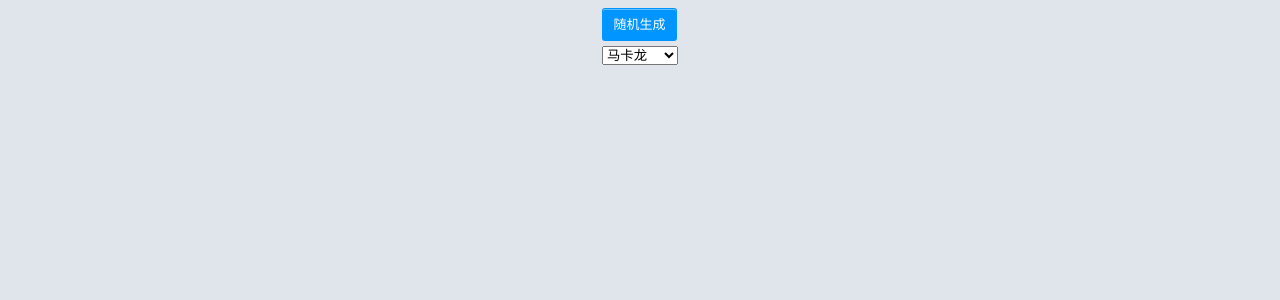
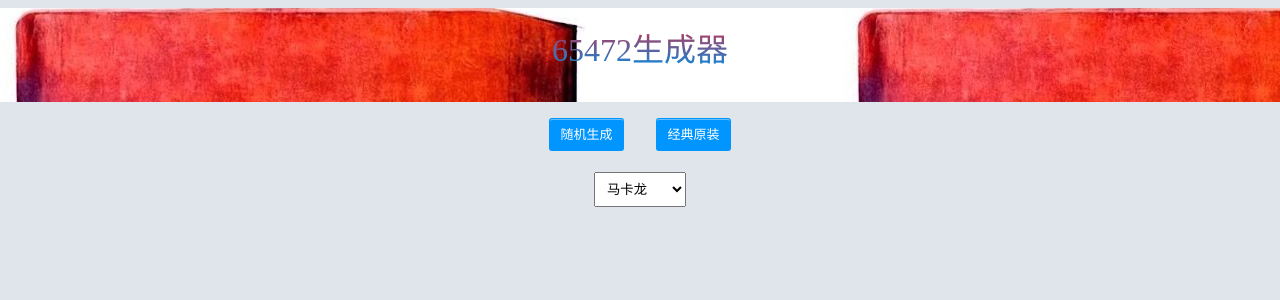
Before and after one commit to OceanPresentChao/65472Generator, a Vue app: page / in a window 1280 px wide. Shown: the top 300 px of the page. Built offline with nearby package versions, Linux system fonts and the light colour scheme.

Commit message:
feat: 增加原装圣经按钮

```diff
--- a/src/App.vue
+++ b/src/App.vue
@@ -8,11 +8,6 @@ import Generator from './components/Generator.vue';
 
 <style>
 body {
-    display: flex;
-    align-items: center;
-    justify-content: space-between;
-    min-height: 70vh;
-    flex-direction: column;
     background: #e0e5ec;
 }
 
--- a/src/components/Generator.vue
+++ b/src/components/Generator.vue
@@ -1,13 +1,18 @@
 <template>
-    <div>
+    <div style="display:flex;flex-direction: column;align-items: center;">
+        <div class="title">
+            <p>65472生成器</p>
+        </div>
         <div class="content">
-            <p v-for="(val) in sentences" class="tracking-in-contract-bck-top" :class="fontStyle">{{ val }}</p>
+            <p v-for="val in sentences" :key="val" class="tracking-in-contract-bck-top" :class="fontStyle">{{ val }}
+            </p>
             <!-- <div>indexArr:{{indexArr}}</div> -->
         </div>
-        <div>
+        <div style="display:flex;flex-wrap: wrap;">
             <button @click="generate65472" class="button-7"><span>随机生成</span></button>
+            <button @click="generateRaw" class="button-7"><span>经典原装</span></button>
         </div>
-        <div style="margin-top: 5px;">
+        <div style="margin-top: 5px;text-align: center;" class="option">
             <select name="fontStyle" id="fontStyle" v-model="fontStyle">
                 <option value="p1">马卡龙</option>
                 <option value="p2">经典原装</option>
@@ -56,6 +61,10 @@ export default {
             }
             this.generateAll()
         },
+        generateRaw() {
+            this.sentences = this.thelast
+            this.fontStyle = "p2"
+        },
         getShiCi() {
             let that = this
             return new Promise((resolve, reject) => {
@@ -95,8 +104,6 @@ export default {
             if (indexNeed.length) {
                 let pre = this.sentenceMap.get(indexNeed[0]).shift()
                 let post = this.sentenceMap.get(indexNeed[1]).shift()
-                this.sentenceMap.get(indexNeed[0]).push(pre)
-                this.sentenceMap.get(indexNeed[1]).push(post)
                 return pre + post
             }
         },
@@ -160,10 +167,7 @@ export default {
 </script>
 
 <style scoped>
-.content {
-    flex: 1;
-    margin-bottom: auto;
-}
+.content {}
 
 .content p {
     font-family: 'Times New Roman', 'sans-serif', 宋体, 楷体;
@@ -261,7 +265,7 @@ export default {
     font-size: 13px;
     font-weight: 400;
     line-height: 1.15385;
-    margin: 0;
+    margin: 1rem;
     outline: none;
     padding: 8px .8em;
     position: relative;
@@ -288,6 +292,10 @@ export default {
     box-shadow: none;
 }
 
+.option select {
+    padding: 0.5rem;
+}
+
 .banner {
     width: 100vw;
     font-size: 2rem;
@@ -299,4 +307,32 @@ export default {
     flex: none;
     word-wrap: break-word;
 }
+
+
+
+
+
+.title {
+    text-align: center;
+    font-size: 2rem;
+    position: relative;
+    width: 100vw;
+    background: url('../assets/1651241054303.jpeg');
+    background-size: auto;
+    /* W3C, IE 10+/ Edge, Firefox 16+, Chrome 26+, Opera 12+, Safari 7+ */
+}
+
+.title p {
+    word-break: break-all;
+    margin-top: 1rem;
+    background: #009FFF;
+    /* fallback for old browsers */
+    background: -webkit-linear-gradient(#ec2F4B, #009FFF);
+    /* Chrome 10-25, Safari 5.1-6 */
+    background: linear-gradient(#ec2F4B, #009FFF);
+    background-size: cover;
+    background-clip: text;
+    -webkit-background-clip: text;
+    color: rgba(0, 0, 0, .1);
+}
 </style>
```
Also changed, not shown: src/assets/1651241054303.jpeg (renamed from 1651241054303.jpeg).
